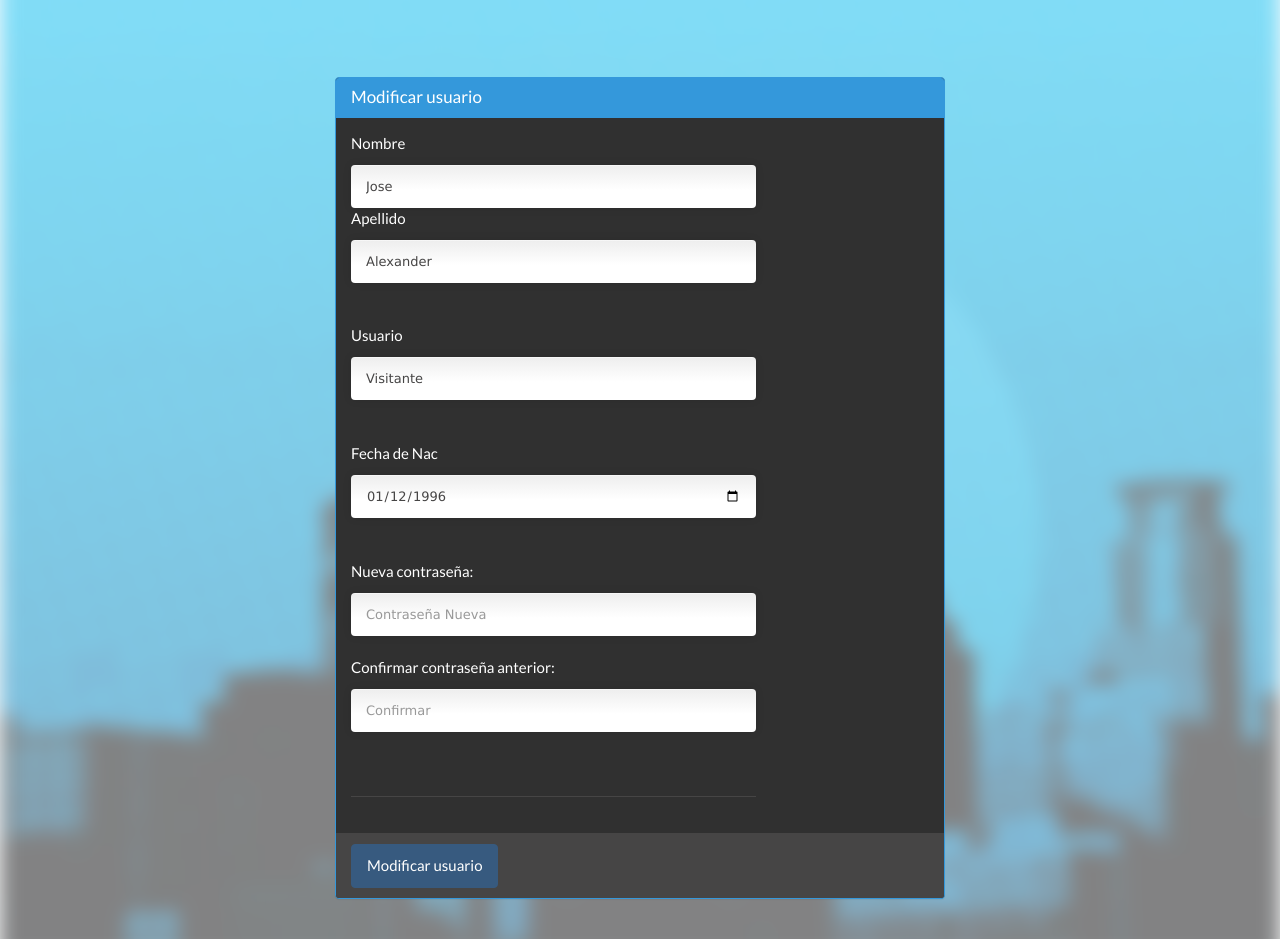
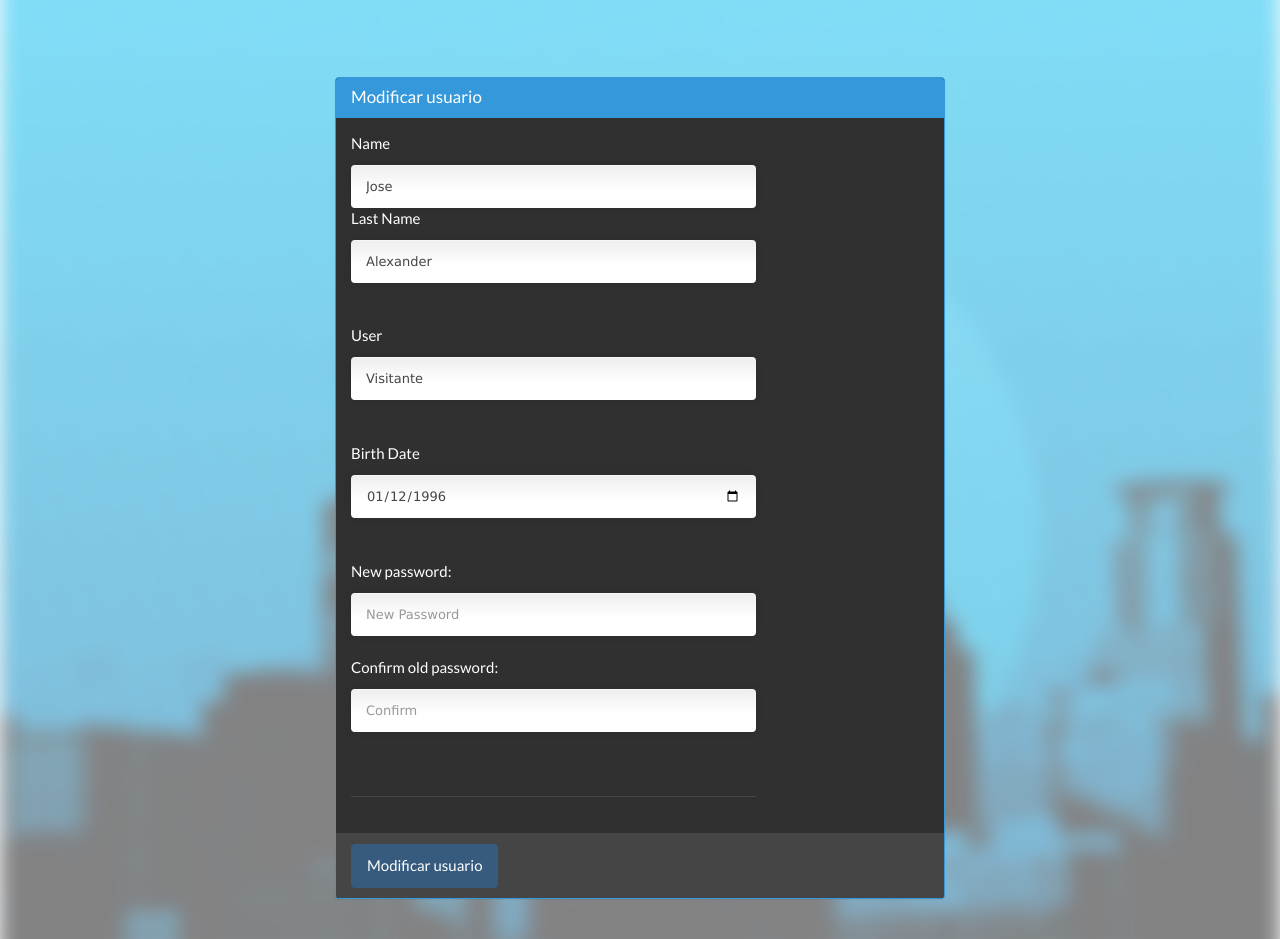
Before and after one commit to MUXxATTAXx/HouseMate, a PHP site: page /modificar.php in a window 1280 px wide. Shown: the part 60-999 px from the top of the page. Run offline with PHP 8.4, Linux system fonts and the light colour scheme; the visitor is signed in with stand-in values (Sample User, id 1); data comes from the database, SQL or seed files in the repository.

Commit message:
modificar traducido

```diff
--- a/HouseMate2_2/modificar.php
+++ b/HouseMate2_2/modificar.php
@@ -35,18 +35,18 @@ while($row=mysql_fetch_array($cs)){
 
 ?>
             <form action="modificar.php" method="POST">
-                <p>Nombre</p>
-                <input value="<?php echo $row['nombre']; ?>" class="form-control" type="text" name="nombre" placeholder="Nombre">
-                <p>Apellido</p>
-                <input value="<?php echo $row['apellido']; ?>" class="form-control" type="text" name="apellido" placeholder="Apellido"><br><br>
-                <p>Usuario</p>
-                <input value="<?php echo $row['usuario']; ?>" class="form-control" type="text" name="usuario" placeholder="Usuario" ><br><br>
-                <p>Fecha de Nac</p>
+                <p>Name</p>
+                <input value="<?php echo $row['nombre']; ?>" class="form-control" type="text" name="nombre" placeholder="Name">
+                <p>Last Name</p>
+                <input value="<?php echo $row['apellido']; ?>" class="form-control" type="text" name="apellido" placeholder="Last Name"><br><br>
+                <p>User</p>
+                <input value="<?php echo $row['usuario']; ?>" class="form-control" type="text" name="usuario" placeholder="User" ><br><br>
+                <p>Birth Date</p>
                 <input value="<?php echo $row['fechanac']; ?>" class="form-control" class="form-control" type="date" name="fechanac"><br><br>
-                <p>Nueva contraseña:</p>
-                <input class="form-control" type="password" name="contra_nueva" placeholder="Contraseña Nueva"><br>
-                <p>Confirmar contraseña anterior:</p>
-                <input class="form-control" type="password" name="contra_vieja" placeholder="Confirmar"><br><br>
+                <p>New password:</p>
+                <input class="form-control" type="password" name="contra_nueva" placeholder="New Password"><br>
+                <p>Confirm old password:</p>
+                <input class="form-control" type="password" name="contra_vieja" placeholder="Confirm"><br><br>
             <hr>
             </div>
             <div class="panel-footer">
@@ -78,11 +78,11 @@ if($contra2 =! "" and isset($_POST['nombre']) and isset($_POST['apellido']) and
             $consulta4 = mysql_query("UPDATE tbusuario SET nombre = '$nombre', apellido = '$apellido', usuario = '$usuario', fechanac = '$fechanac' WHERE idUsuario = '$id' ");
         }
         if($consulta3 > 0 or $consulta4 > 0){
-            echo"Consulta realizada!";
+            echo"Changes successfully changed!";
         }
     }
-    else{echo"Contraseña no coincide";}
-}else{echo"Informacion faltante";}
+    else{echo"Passwords don't match.";}
+}else{echo"Blank spaces";}
 }
 ?>
             </form>
```
